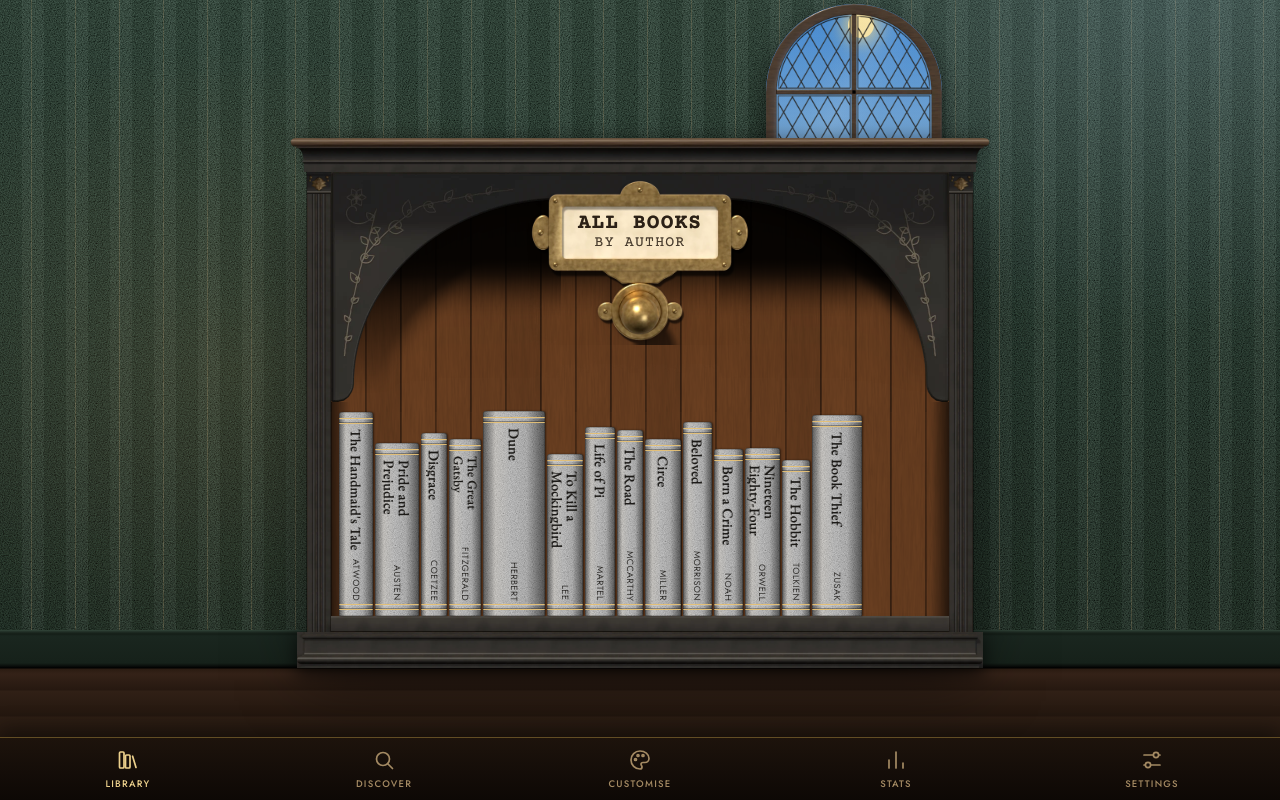
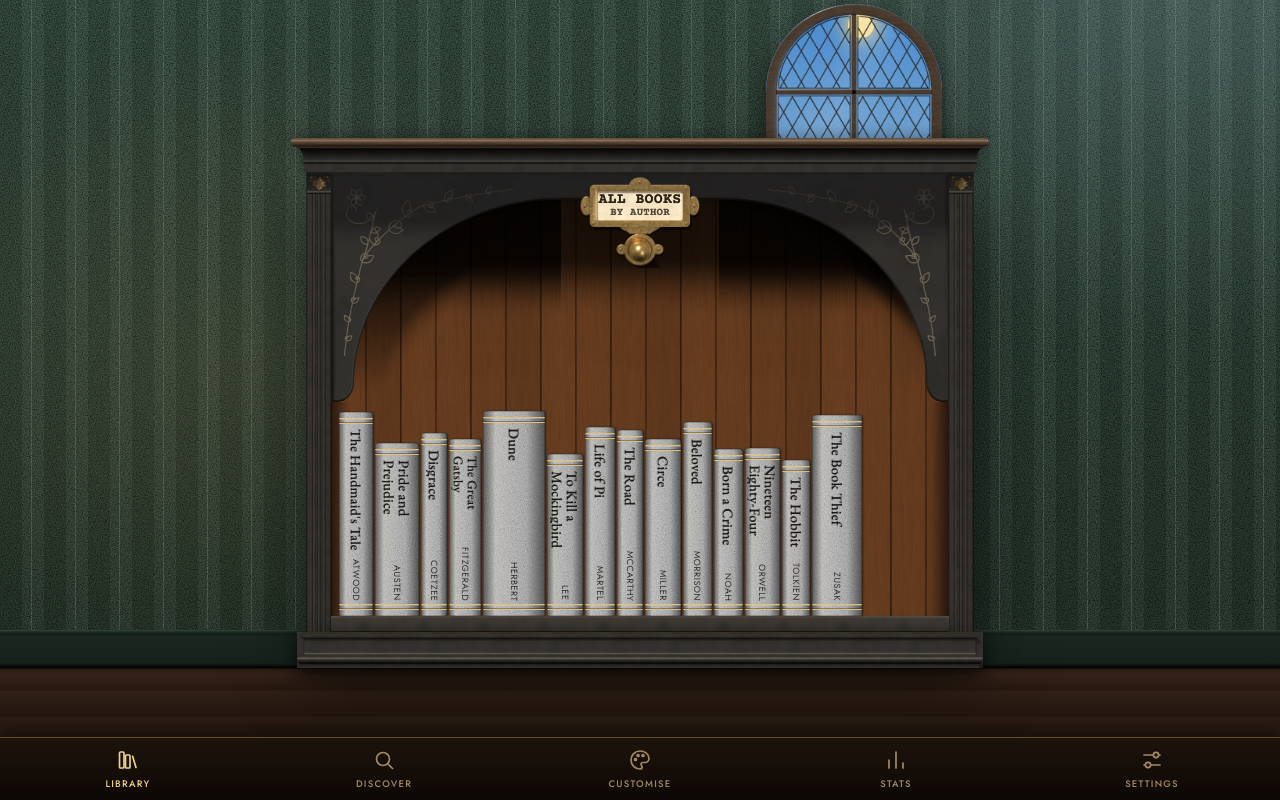
Before and after one commit to belindalouw/shelf-life, a plain HTML site: page index.html in a window 1280 px wide. Drawn offline with nearby package versions, Linux system fonts and the light colour scheme.

Commit message:
Lamplit study: card-catalogue pull at about half the size
Co-Authored-By: Claude Opus 5.5 <noreply@anthropic.com>

```diff
--- a/index.html
+++ b/index.html
@@ -241,18 +241,18 @@ body[data-room=study] .arch::after{z-index:1;
     url(study/arch-band.webp) 50% 0/auto 100% repeat-x}
 /* one brass card-catalogue pull at the top of the arch: tug the knob and a catalogue card drops down */
 body[data-room=study] .plates{display:none}
-body[data-room=study] .pull{display:block;position:absolute;z-index:6;left:50%;top:1px;width:calc(min(50%,230px)*.98);transform:translateX(-50%);container-type:inline-size}
+body[data-room=study] .pull{display:block;position:absolute;z-index:6;left:50%;top:1px;width:calc(min(50%,230px)*.54);transform:translateX(-50%);container-type:inline-size}
 .pull-btn{display:block;position:relative;width:100%;aspect-ratio:136/103.8;padding:0;border:0;border-radius:6px;cursor:pointer;-webkit-tap-highlight-color:transparent;
   background:url(study/pull.webp) 0 0/100% 100% no-repeat}
-.pull-label{position:absolute;left:15.4%;right:15.4%;top:19.2%;bottom:50.3%;display:flex;flex-direction:column;align-items:center;justify-content:center;gap:4%;pointer-events:none;
+.pull-label{position:absolute;left:15.4%;right:15.4%;top:19.2%;bottom:50.3%;display:flex;flex-direction:column;align-items:center;justify-content:center;gap:2%;pointer-events:none;
   color:#2b2016;text-align:center;text-transform:uppercase;text-shadow:0 0 .5px rgba(43,32,22,.55)}
-.pull-label b{font:700 9.4cqw/1 "Courier Prime","Courier New",monospace;letter-spacing:.05em;white-space:nowrap}
-.pull-label i{font:400 6.6cqw/1 "Courier Prime","Courier New",monospace;font-style:normal;letter-spacing:.08em;white-space:nowrap;opacity:.85}
+.pull-label b{font:700 12cqw/1 "Courier Prime","Courier New",monospace;letter-spacing:.02em;white-space:nowrap}
+.pull-label i{font:700 8.6cqw/1 "Courier Prime","Courier New",monospace;font-style:normal;letter-spacing:.02em;white-space:nowrap;opacity:.8}
 .pull-knob{position:absolute;inset:0;pointer-events:none;background:url(study/pull-knob.webp) 0 0/100% 100% no-repeat;transform-origin:50% 82.6%;
   transition:transform .26s cubic-bezier(.3,1.6,.55,1),filter .26s}
 .pull-btn:hover .pull-knob{transform:scale(1.05)}
 .pull-btn[aria-expanded=true] .pull-knob{transform:translateY(3%) scale(1.22);filter:drop-shadow(0 6px 5px rgba(0,0,0,.6))}
-.pull-card{position:absolute;left:50%;top:calc(100% - 12px);z-index:-1;width:252px;transform:translateX(-50%);padding:14px 12px 8px 20px;border-radius:2px;color:#2b2016;
+.pull-card{position:absolute;left:50%;top:calc(100% - 6px);z-index:-1;width:252px;transform:translateX(-50%);padding:14px 12px 8px 20px;border-radius:2px;color:#2b2016;
   background:linear-gradient(90deg,transparent 10px,rgba(168,53,42,.5) 10px 11px,transparent 11px),repeating-linear-gradient(180deg,transparent 0 31px,rgba(77,107,140,.22) 31px 32px) 0 36px,var(--grain) 0 0/140px 140px,#efe4c9;
   background-blend-mode:normal,normal,soft-light,normal;
   box-shadow:inset 0 1px 0 rgba(255,255,255,.5),0 16px 30px rgba(0,0,0,.6),0 2px 4px rgba(0,0,0,.4);animation:cardout .34s cubic-bezier(.2,.8,.3,1)}
```
